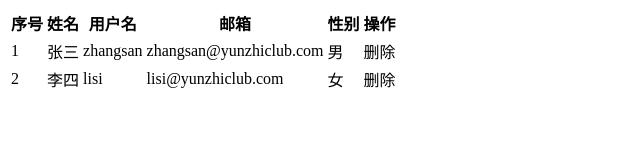
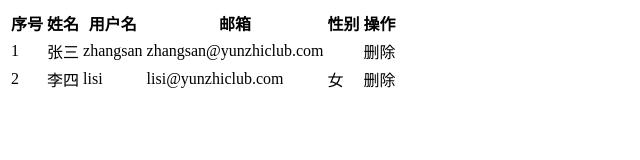
Before and after one commit to github50673488/angular-first-app, an Angular app: page / in a window 1280 px wide. Shown: the top 160 px of the page, without its empty margins (0-640 px from the left). Built offline with nearby package versions, Linux system fonts and the light colour scheme.

Commit message:
2.1.4 ngIf、ngTemplate

```diff
--- a/src/app/app.component.html
+++ b/src/app/app.component.html
@@ -15,7 +15,11 @@
     <td>{{teacher.name}}</td>
     <td>{{teacher.username}}</td>
     <td>{{teacher.email}}</td>
-    <td>{{teacher.sex}}</td>
+    <td *ngIf="teacher.sex;else famaleBlock"></td>
     <td>删除</td>
   </tr>
 </table>
+
+<ng-template #famaleBlock>
+  <td>女</td>
+</ng-template>
--- a/src/app/app.component.ts
+++ b/src/app/app.component.ts
@@ -14,13 +14,13 @@ export class AppComponent {
     name: '张三',
     username: 'zhangsan',
     email: 'zhangsan@yunzhiclub.com',
-    sex: '男'
+    sex: true
   }, {
     id: 2,
     name: '李四',
     username: 'lisi',
     email: 'lisi@yunzhiclub.com',
-    sex: '女',
+    sex: false
   }];
 
 }
```
